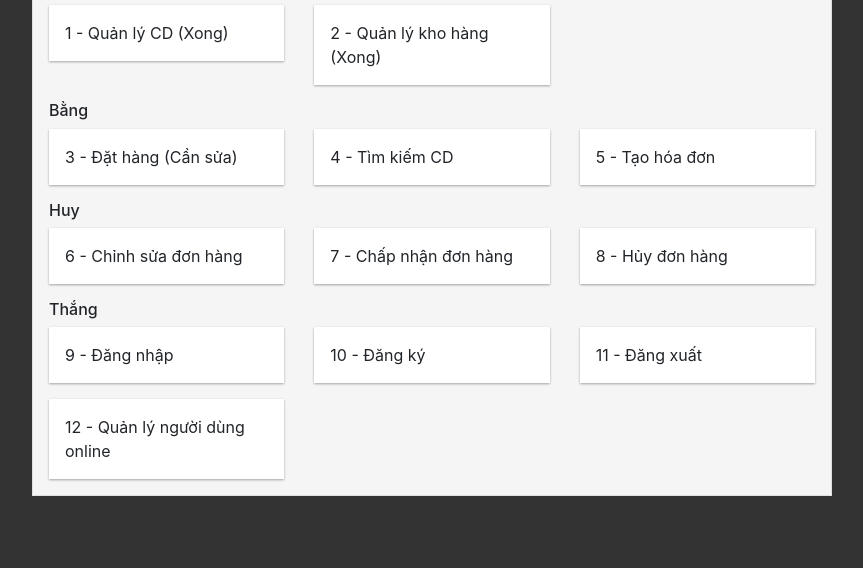
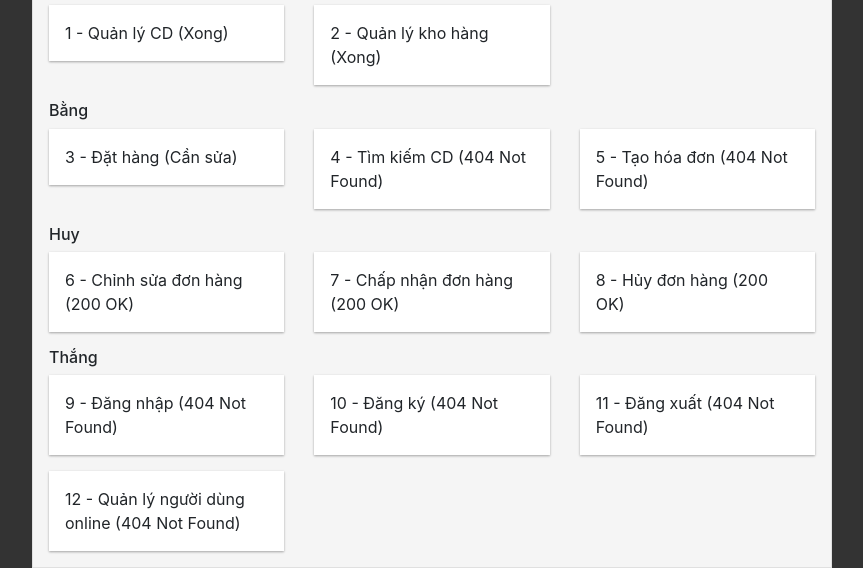
Before and after one commit to moonlight8978/uml_20171, a website: page pages/index.html in a window 1280 px wide. Shown: the part 815-1383 px from the top of the page, without its empty margins (208-1071 px from the left). Before the commit the page ends 1311 px from the top, so only its background shows below. Drawn offline with nearby package versions, Linux system fonts and the light colour scheme.

Commit message:
add links

```diff
--- a/pages/index.html
+++ b/pages/index.html
@@ -50,12 +50,12 @@
         </div>
         <div class="col-4">
           <div class="box">
-            <a href="#">4 - Tìm kiếm CD</a>
+            <a href="#">4 - Tìm kiếm CD (404 Not Found)</a>
           </div>
         </div>
         <div class="col-4">
           <div class="box">
-            <a href="#">5 - Tạo hóa đơn</a>
+            <a href="#">5 - Tạo hóa đơn (404 Not Found)</a>
           </div>
         </div>
       </div>
@@ -67,17 +67,17 @@
       <div class="row">
         <div class="col-4">
           <div class="box">
-            6 - Chỉnh sửa đơn hàng
+            <a href="pages/maintain_order">6 - Chỉnh sửa đơn hàng (200 OK)</a>
           </div>
         </div>
         <div class="col-4">
           <div class="box">
-            7 - Chấp nhận đơn hàng
+            <a href="pages/approve_order">7 - Chấp nhận đơn hàng (200 OK)</a>
           </div>
         </div>
         <div class="col-4">
           <div class="box">
-            8 - Hủy đơn hàng
+            <a href="pages/cancel_order">8 - Hủy đơn hàng (200 OK)</a>
           </div>
         </div>
       </div>
@@ -89,22 +89,22 @@
       <div class="row">
         <div class="col-4">
           <div class="box">
-            9 - Đăng nhập
+            9 - Đăng nhập (404 Not Found)
           </div>
         </div>
         <div class="col-4">
           <div class="box">
-            10 - Đăng ký
+            10 - Đăng ký (404 Not Found)
           </div>
         </div>
         <div class="col-4">
           <div class="box">
-            11 - Đăng xuất
+            11 - Đăng xuất (404 Not Found)
           </div>
         </div>
         <div class="col-4 mt-3">
           <div class="box">
-            12 - Quản lý người dùng online
+            12 - Quản lý người dùng online (404 Not Found)
           </div>
         </div>
       </div>
```
